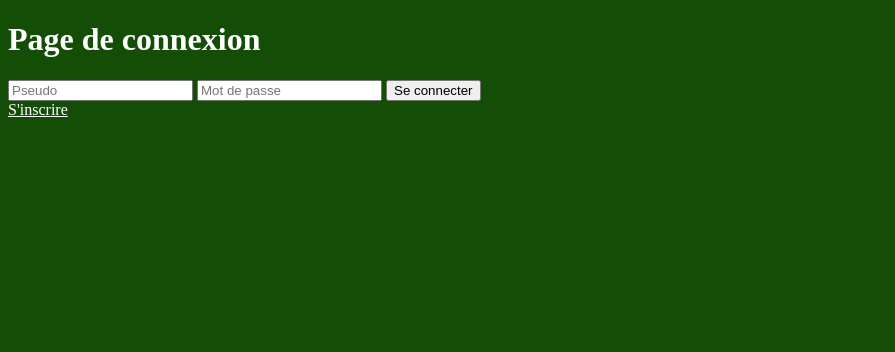
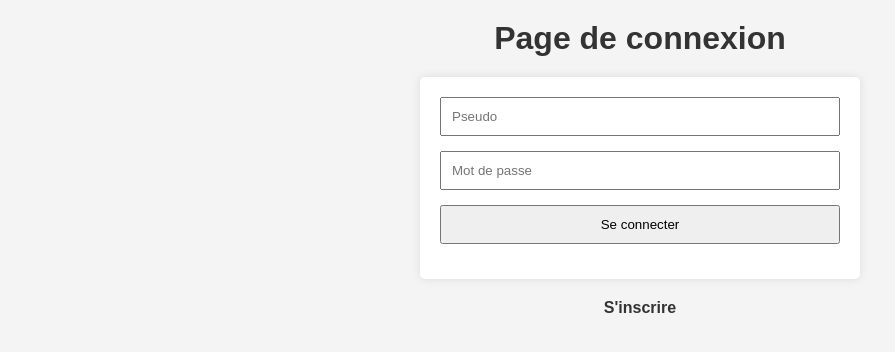
Before and after one commit to QuentinGehri/Jeu_de_la_reussite, a Flask app: page / in a window 1280 px wide. Shown: the top 352 px of the page, without its empty margins (0-895 px from the left). Run offline with Flask 3, Linux system fonts and the light colour scheme.

Commit message:
Style CSS

```diff
--- a/static/css/style.css
+++ b/static/css/style.css
@@ -1,9 +1,149 @@
-body {
+#tapisJeu a {
+    color: white;
+}
+
+#tapisJeu h1 {
+    text-align: center;
+    color: white;
+    margin-top: 20px;
+}
+
+/* Style de base */
+#tapisJeu {
+    font-family: Arial, sans-serif;
+    margin: 0;
+    background-color: #134d06;
+}
+
+.table-container {
+    width: 100%;
+    border-collapse: collapse;
+}
+
+.table-container th, .table-container td {
+    border: 1px solid #ddd;
+    padding: 8px;
+    text-align: center;
+}
+
+/* Style pour les petits écrans (par exemple, jusqu'à 600px) */
+@media only screen and (max-width: 600px) {
+    .table-container th, .table-container td {
+        padding: 5px;
+        font-size: 12px;
+    }
+}
+
+/* Style pour les écrans de taille moyenne (par exemple, entre 601px et 1024px) */
+@media only screen and (min-width: 601px) and (max-width: 1024px) {
+    .table-container th, .table-container td {
+        padding: 8px;
+        font-size: 14px;
+    }
+}
+
+/* Style pour les grands écrans (par exemple, supérieur à 1024px) */
+@media only screen and (min-width: 1025px) {
+    .table-container th, .table-container td {
+        padding: 10px;
+        font-size: 16px;
+    }
+}
+
+/* Style pour le conteneur principal */
+#tapisJeu {
+    max-width: 1200px;
+    margin: 0 auto;
+    padding: 20px;
     background-color: #134d06;
     background-size: cover;
     color: white;
 }
 
+/* Style pour les titres */
+h1, h2 {
+    text-align: center;
+}
+
+/* Style pour le lien de déconnexion */
 a {
-    color: white
+    display: block;
+    text-align: center;
+    margin-bottom: 15px;
+    color: #333;
+    text-decoration: none;
+    font-weight: bold;
 }
+
+/* Style pour les images des cartes */
+.table-container img {
+    width: 100%;
+    height: auto;
+    max-width: 100px;
+    display: block;
+    margin: 0 auto;
+}
+
+/* Style pour les spans à l'intérieur des cellules de la table */
+.table-container span {
+    display: block;
+    text-align: center;
+    margin-top: 5px;
+    font-size: 12px;
+    color: white;
+}
+
+/* Réinitialisation des styles par défaut pour assurer une base cohérente */
+body, h1, form {
+    margin: 0;
+    padding: 0;
+}
+
+body {
+    font-family: Arial, sans-serif;
+    background-color: #f4f4f4;
+}
+
+h1 {
+    text-align: center;
+    color: #333;
+    margin-top: 20px;
+}
+
+form {
+    max-width: 400px;
+    margin: 20px auto;
+    background-color: #fff;
+    padding: 20px;
+    border-radius: 5px;
+    box-shadow: 0 0 10px rgba(0, 0, 0, 0.1);
+}
+
+form input {
+    width: 100%;
+    padding: 10px;
+    margin-bottom: 15px;
+    box-sizing: border-box;
+}
+
+form button {
+    background-color: #3498db;
+    color: #fff;
+    padding: 10px 15px;
+    border: none;
+    border-radius: 3px;
+    cursor: pointer;
+    width: 100%;
+}
+
+form button:hover {
+    background-color: #2980b9;
+}
+
+a {
+    display: block;
+    text-align: center;
+    color: #333;
+    text-decoration: none;
+    margin-top: 10px;
+}
--- a/templates/base.html
+++ b/templates/base.html
@@ -7,7 +7,5 @@
     <link rel="stylesheet" href="{{ url_for('static', filename="css/style.css") }}">
     {% block head %}{% endblock %}
 </head>
-<body>
     {% block body %}{% endblock %}
-</body>
 </html>
--- a/templates/jeu.html
+++ b/templates/jeu.html
@@ -5,6 +5,7 @@
 {% endblock %}
 
 {% block body %}
+    <body id="tapisJeu">
         <h1>Jeu de la réussite</h1>
         <h2>Tapis de jeu :</h2>
         <a href="{{ url_for('deconnexion') }}">Déconnexion</a>
@@ -33,4 +34,5 @@
             </tr>
         {% endfor %}
         </table>
+    </body>
 {% endblock %}
--- a/templates/login.html
+++ b/templates/login.html
@@ -5,6 +5,7 @@
 {% endblock %}
 
 {% block body %}
+    <body>
         <h1>Page de connexion</h1>
         <form method="post" action="">
             {{ form.hidden_tag() }}
@@ -13,4 +14,5 @@
             {{ form.submit }}
         </form>
         <a href="{{ url_for('inscription') }}">S'inscrire</a>
+    </body>
 {% endblock %}
--- a/templates/register.html
+++ b/templates/register.html
@@ -5,6 +5,7 @@
 {% endblock %}
 
 {% block body %}
+    </body>
         <h1>Page d'inscription</h1>
             <form method="post" action="">
             {{ form.hidden_tag() }}
@@ -13,4 +14,5 @@
             {{ form.submit }}
         </form>
         <a href="{{ url_for('connexion') }}">Se connecter</a>
+    </body>
 {% endblock %}
```
Also changed, not shown: instance/bdd.db. Lines whose indentation alone changed are shown as unchanged.
